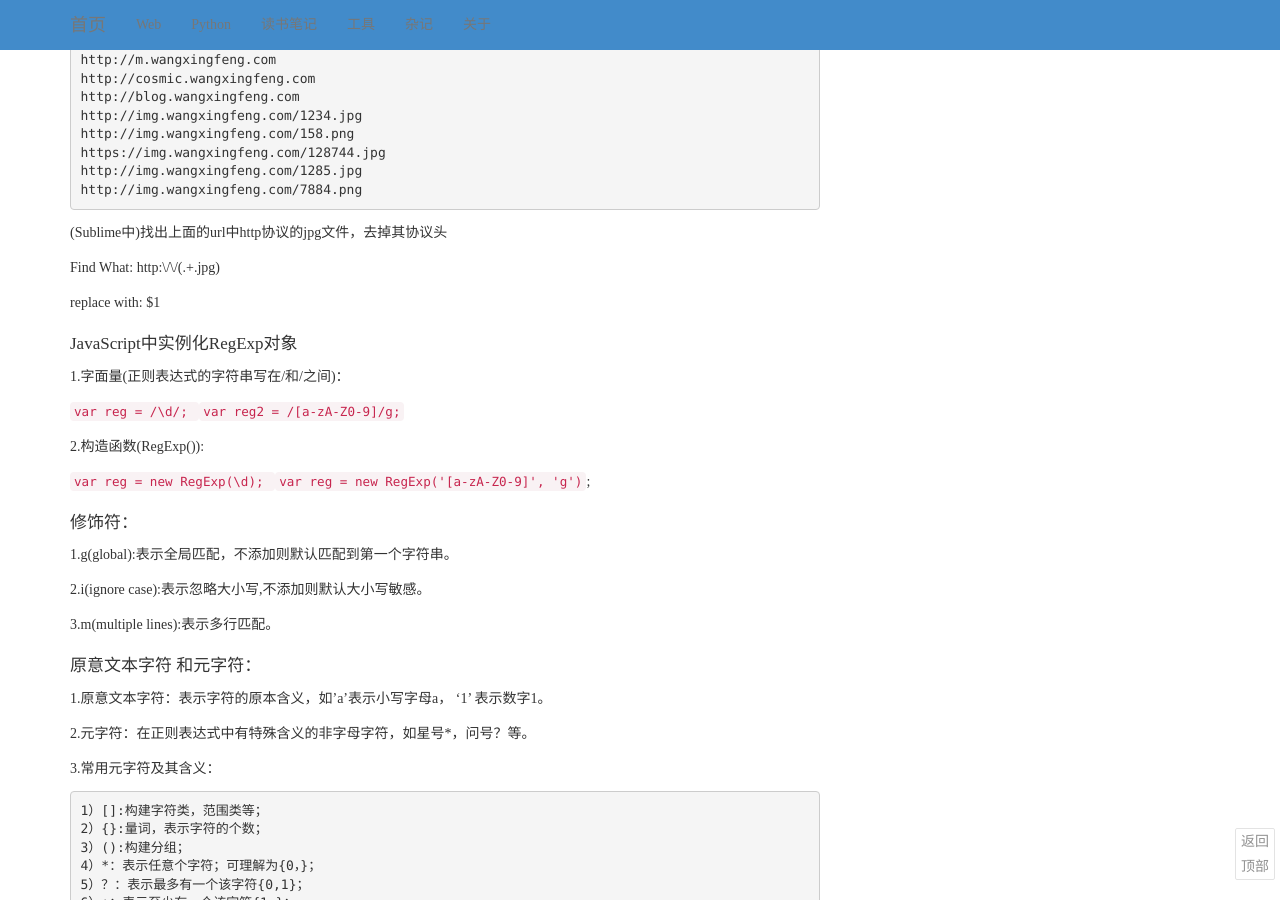
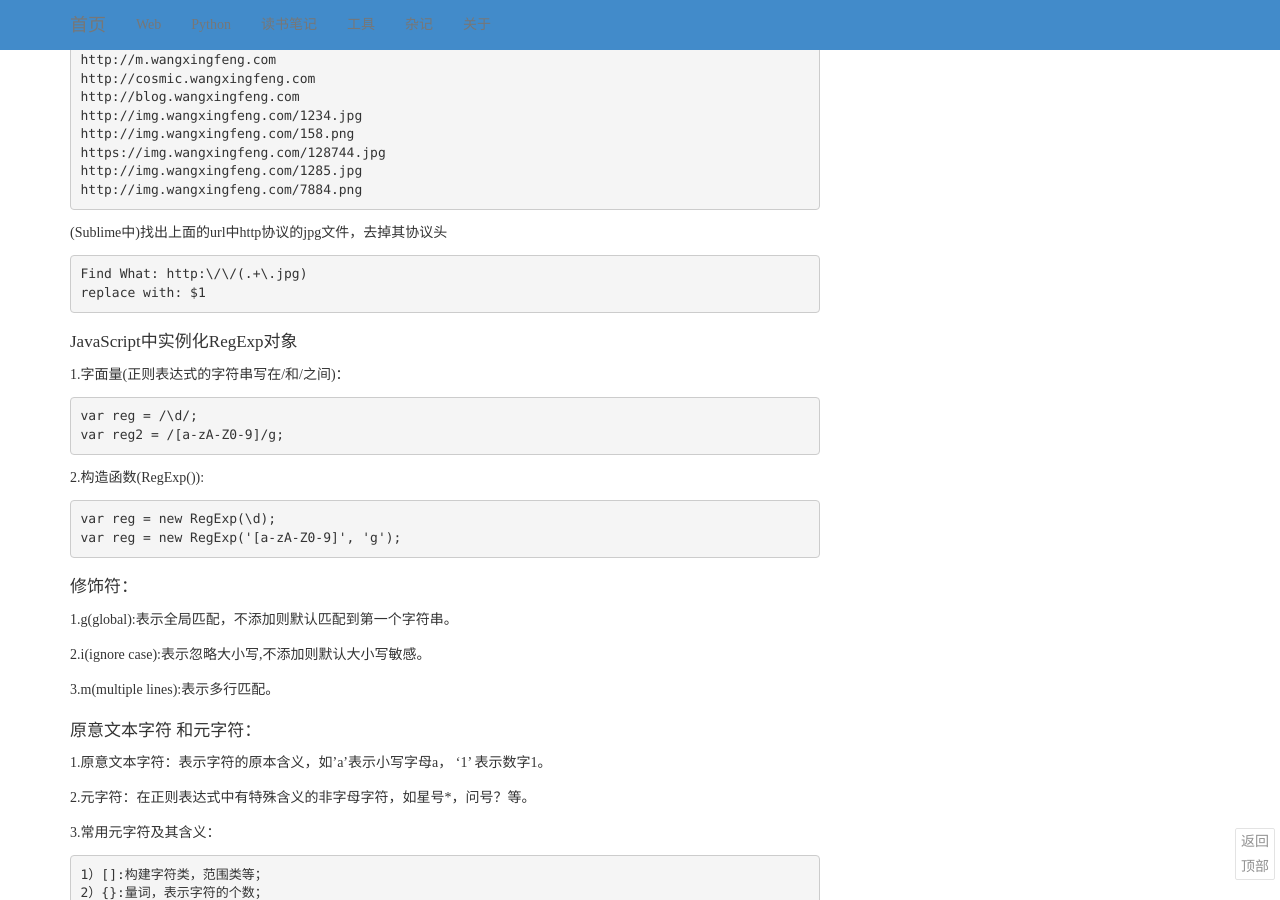
Before and after one commit to frankwang0909/blog_v1.0, a Jekyll site: the page built from _posts/2016-11-05-RegExp.md, in a window 1280 px wide and 900 px high, scrolled down 554 px. Built offline with Jekyll 4.4.1, drawn with Linux system fonts in a browser that asks for light colours; nearby versions of some CDN libraries; some of the changed text lies outside the part shown.

Commit message:
修改文章排版格式

```diff
--- a/_posts/2016-11-05-RegExp.md
+++ b/_posts/2016-11-05-RegExp.md
@@ -35,20 +35,19 @@ sublime快捷键Ctrl+F查找字符串，Ctrl+H 替换字符串，在底部唤出
 
 (Sublime中)找出上面的url中http协议的jpg文件，去掉其协议头
 
-Find What: http:\/\/(.+\.jpg)
-
-replace with: $1
+	Find What: http:\/\/(.+\.jpg)
+	replace with: $1
 
 ### JavaScript中实例化RegExp对象
 1.字面量(正则表达式的字符串写在/和/之间)：
 
-`var reg = /\d/; `
-`var reg2 = /[a-zA-Z0-9]/g;`
+	var reg = /\d/;
+	var reg2 = /[a-zA-Z0-9]/g;
 
 2.构造函数(RegExp()):
 
-`var reg = new RegExp(\d); `
-`var reg = new RegExp('[a-zA-Z0-9]', 'g')`;
+	var reg = new RegExp(\d);
+	var reg = new RegExp('[a-zA-Z0-9]', 'g');
 
 ### 修饰符：
 1.g(global):表示全局匹配，不添加则默认匹配到第一个字符串。
@@ -77,6 +76,7 @@ replace with: $1
 	11）\t: 水平制表符；
 	12）\v:  垂直制表符；
 	13）\f: 换页符。
+
 
 ### 字符类：
 通常，正则表达式一个字符对应字符串一个字符，如/a/对应字母a。
@@ -132,12 +132,14 @@ replace with: $1
 	8. \b: 单词边界
 	9. \B：非单词边界；
 
+
 ### 量词：在字符后跟一个{}表示重复前面字符的次数。
 	1. /\d{1,20}/: 1~20个数字；
 	2. /\d*/ => /\d{0,}/: 任意个数字;
 	3. /\d+/ => /\d{1,}/  :至少一个数字；
 	4. /\d?/ => /\d{0,1}/ :之多一个数字；
 	5. /\d{3}/ : 3个数字
+
 
 ### 贪婪模式与非贪婪模式：
 1.贪婪模式：正则表达式会尽可能多地去匹配字符。
@@ -152,6 +154,7 @@ replace with: $1
 	'b12345678A5879e123'.match(/\d{3,6}?/g)
 
 	>>>["123", "456", "587", "123"]
+
 
 ### 分组：括号“()”把字符串变成分组，使量词作用于分组。
 示例代码：
@@ -184,6 +187,7 @@ dollar符"$"加上一个数字，数字对应的是分组的序号，第一个
 	'2016-01-20'.replace(/(?:\d{4})-(\d{2})-(\d{2})/g, "$1/$2")
 	>>>"01/20"
 
+
 ### 断言：
 1.正则表达式从文本头部向文本尾部开始解析，文本尾部方向称为“前”，反之，为“后”。
 2.前瞻与后顾：正则表达式匹配到规则的时候，向前检查是否符合断言，称为"前瞻"。向后检查是否符合断言则称为"后顾"。JavaScript不支持后顾。
@@ -197,11 +201,16 @@ dollar符"$"加上一个数字，数字对应的是分组的序号，第一个
 	'5a68cz7'.match(/\d(?=[a-z])/g);
 	>>>["6", "7"]
 
+
 ### RegExp对象属性
 1.global: 是否全文搜索（只读属性）;
+
 2.ignoreCase：是否大小写敏感（只读属性）;
+
 3.multline: 是否多行（只读属性）;
+
 4.source：正则表达式文本内容；（只读属性）;
+
 5.lastIndex: 当前表达式匹配内容的最后一个字符的下一个位置。
 
 	var reg1 = /\d{3,5}-\w{6}/, reg2 = /\d{3,5}-\w{6}/gim;
@@ -225,6 +234,7 @@ dollar符"$"加上一个数字，数字对应的是分组的序号，第一个
 	>>>true
 
 ### RegExp的方法：test(), exec();
+
 #### RegExp.test(string): 测试某个字符串是否能够匹配该正则表达式。参数为字符串；返回值为布尔值。
 
 	var reg1 = /\d/, reg2 = /\d/g;
@@ -270,7 +280,9 @@ dollar符"$"加上一个数字，数字对应的是分组的序号，第一个
 
 #### string.match(RegExp)：
 1.非全局模式下，返回第一个匹配结果及其index以及原字符串的引用(见示例代码)；
+
 2.全局模式下，返回所有匹配结果为元素的数组；
+
 3.匹配失败则返回null。
 
 	var reg1 = /\d{4}-\d{2}-\d{2}/;
```
